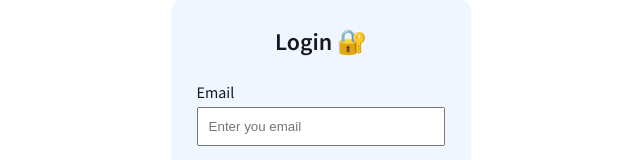
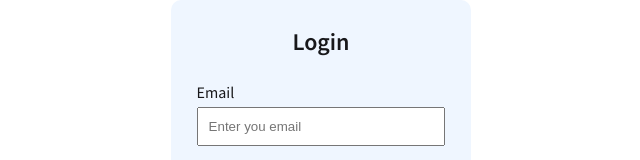
Before and after one commit to arifulbgt4/ceapp, a plain HTML site: page index.html in a window 1280 px wide. Shown: the top 160 px of the page, without its empty margins (319-959 px from the left). Drawn offline with Linux system fonts and the light colour scheme.

Commit message:
Update index.html

```diff
--- a/index.html
+++ b/index.html
@@ -13,7 +13,7 @@
     <!-- === Form === -->
     <div>
       <form id="loginForm">
-        <h2>Login 🔐</h2>
+        <h2>Login </h2>
         <label for="email">Email</label>
         <input id="email" type="text" placeholder="Enter you email" />
         <label for="password">Password</label>
```
